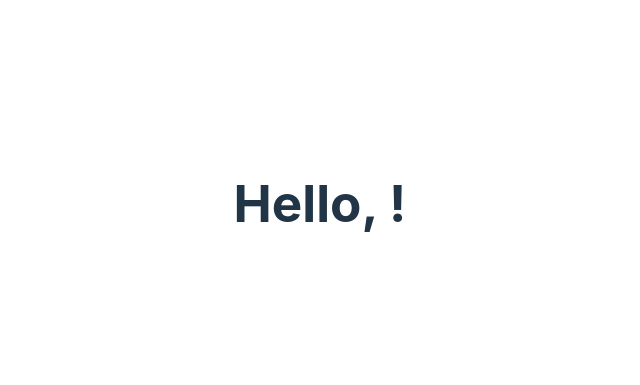
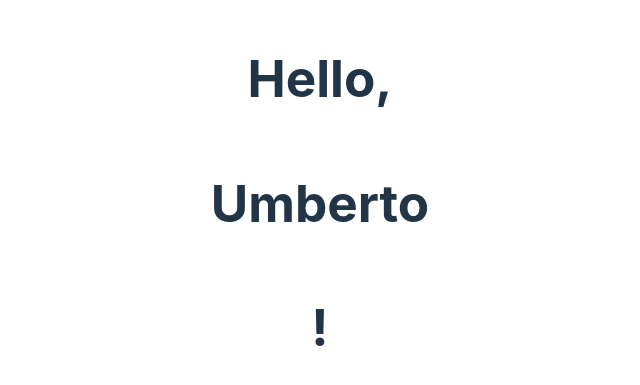
Before and after one commit to udinocera/React, a React (Vite) app in the folder MyApp/: page / in a window 1280 px wide. Shown: the part 197-582 px from the top of the page, without its empty margins (320-960 px from the left). Built offline with nearby package versions, Linux system fonts and the light colour scheme.

Commit message:
fine quarto

```diff
--- a/MyApp/src/App.jsx
+++ b/MyApp/src/App.jsx
@@ -7,10 +7,8 @@ function App() {
 
   return (
     <>
-    {sayHello()}
+    {sayHello(<h4>Umberto</h4>)}
     </>
-
-    //Non passando alcun parametro alla funziona, in pagina uscirà soltanto Hello !
   )
 }
 
```
